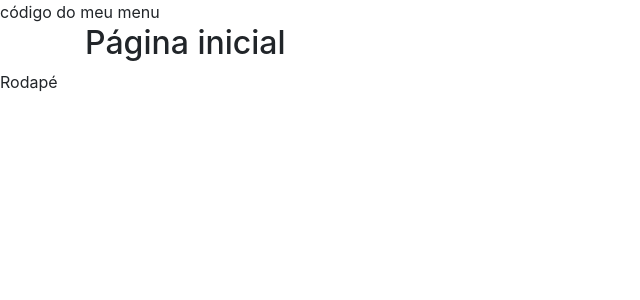
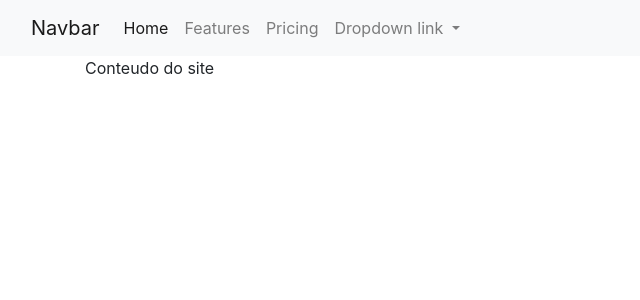
Before and after one commit to FrancimarAlexandre/DjangoSkillBuilder, a Django app: page / in a window 1280 px wide. Shown: the top 300 px of the page, without its empty margins (0-640 px from the left). Run offline with Django 5.2, Linux system fonts and the light colour scheme; some libraries are stand-ins or nearby versions.

Commit message:
adicionando templates bootstrap

```diff
--- a/Python_Django/Progressao/paginas/templates/paginas/index.html
+++ b/Python_Django/Progressao/paginas/templates/paginas/index.html
@@ -2,6 +2,11 @@
 {% load static %}
 {% block title %} Página inicial {% endblock %}
 
+{% block navbar %}
+{% endblock %}
+
 {% block conteudo %}
-<h2>Página inicial</h2>
+
+ <p>Conteudo do site </p>
+
 {% endblock %}
--- a/Python_Django/Progressao/paginas/templates/paginas/modelo.html
+++ b/Python_Django/Progressao/paginas/templates/paginas/modelo.html
@@ -15,31 +15,52 @@
 
 <body>
 
-    {% block menu %}
-    <div>
-        código do meu menu
-    </div>
+    {% block nevbar %}
+    <nav class="navbar navbar-expand-lg navbar-light bg-light">
+        <div class="container-fluid">
+            <a class="navbar-brand" href="#">Navbar</a>
+            <button class="navbar-toggler" type="button" data-bs-toggle="collapse" data-bs-target="#navbarNavDropdown"
+                aria-controls="navbarNavDropdown" aria-expanded="false" aria-label="Toggle navigation">
+                <span class="navbar-toggler-icon"></span>
+            </button>
+            <div class="collapse navbar-collapse" id="navbarNavDropdown">
+                <ul class="navbar-nav">
+                    <li class="nav-item">
+                        <a class="nav-link active" aria-current="page" href="#">Home</a>
+                    </li>
+                    <li class="nav-item">
+                        <a class="nav-link" href="#">Features</a>
+                    </li>
+                    <li class="nav-item">
+                        <a class="nav-link" href="#">Pricing</a>
+                    </li>
+                    <li class="nav-item dropdown">
+                        <a class="nav-link dropdown-toggle" href="#" id="navbarDropdownMenuLink" role="button"
+                            data-bs-toggle="dropdown" aria-expanded="false">
+                            Dropdown link
+                        </a>
+                        <ul class="dropdown-menu" aria-labelledby="navbarDropdownMenuLink">
+                            <li><a class="dropdown-item" href="#">Action</a></li>
+                            <li><a class="dropdown-item" href="#">Another action</a></li>
+                            <li><a class="dropdown-item" href="#">Something else here</a></li>
+                        </ul>
+                    </li>
+                </ul>
+            </div>
+        </div>
+    </nav>
     {% endblock %}
 
     {% block destaque %}
-    <div>
 
-
-    </div>
     {% endblock %}
 
     <div class="container">
         {% block conteudo %}
 
-
         {% endblock %}
     </div>
 
-    {% block rodape %}
-    <div>
-        Rodapé
-    </div>
-    {% endblock %}
     <script src="{% static 'js/jquery-3.4.1.min.js' %}"></script>
     <script src="{% static 'js/popper.js' %}"></script>
     <script src="{% static 'js/bootstrap.min.js' %}"></script>
--- a/Python_Django/Progressao/paginas/templates/paginas/sobre.html
+++ b/Python_Django/Progressao/paginas/templates/paginas/sobre.html
@@ -2,6 +2,9 @@
 
 {% block title %} Sobre {% endblock %}
 
+{% block navbar %}{% endblock %}
 {% block conteudo %}
-<h3>Sobre o Projeto que está sendo desenvolvido</h3>
+
+    <h3>Sobre o Projeto que está sendo desenvolvido</h3>
+
 {% endblock %}
```
